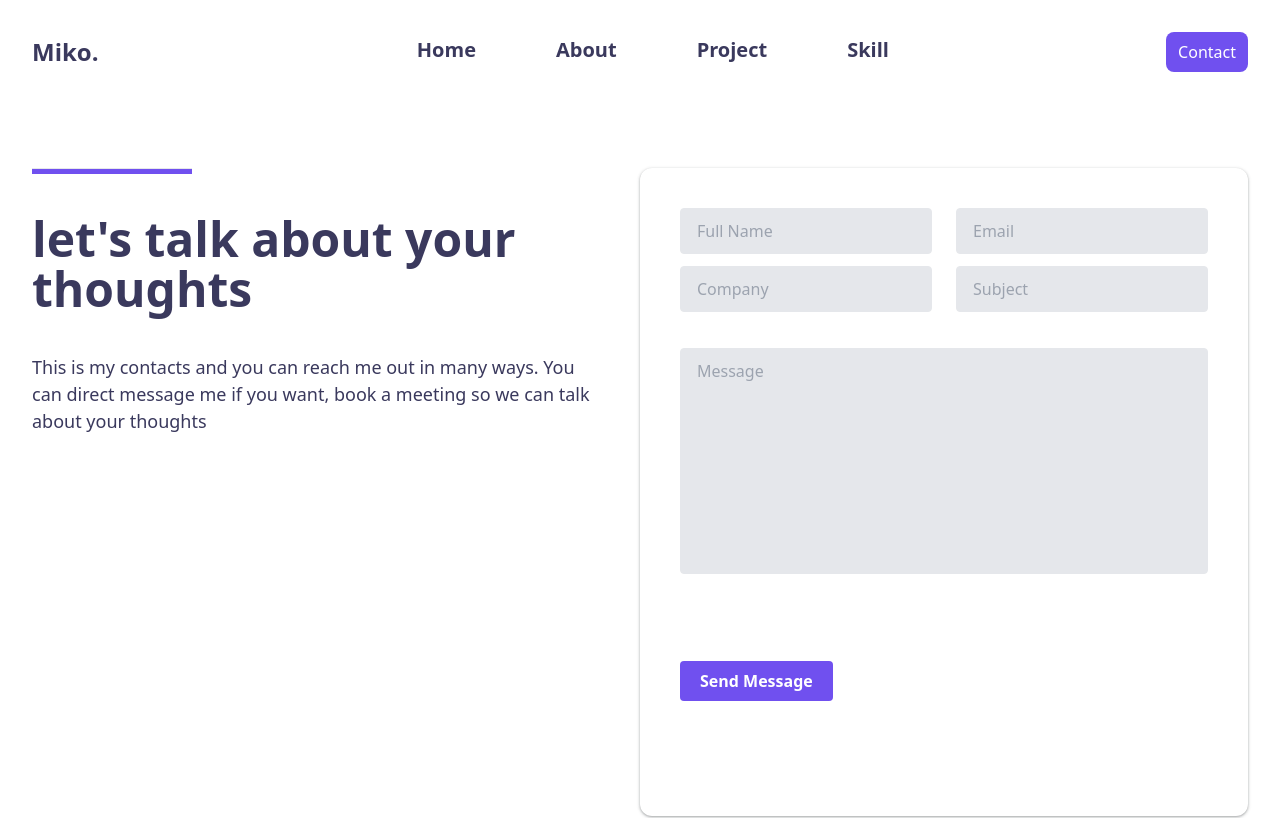
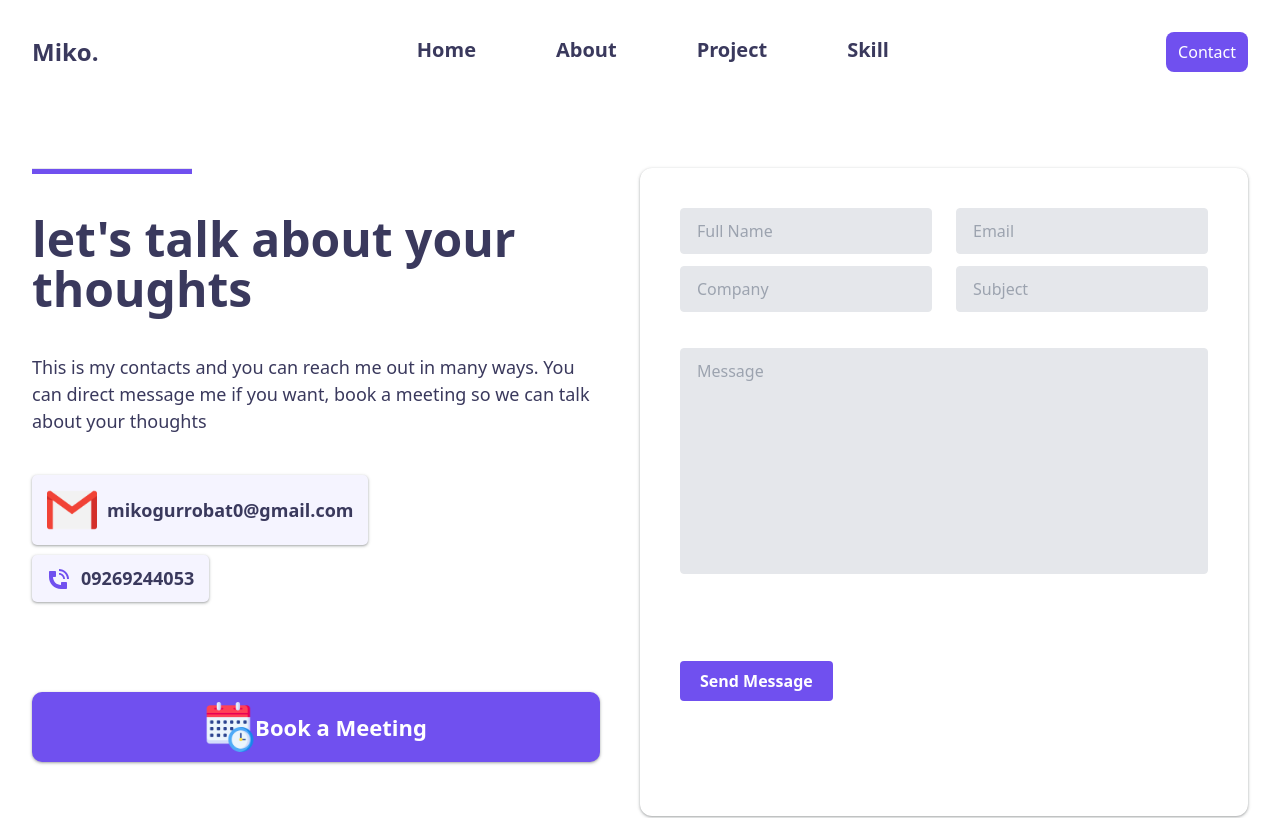
Before and after one commit to ikomcg/react-miko, a React (Create React App) app: page /contact in a window 1280 px wide. Shown: the top 818 px of the page. Built offline with nearby package versions, Linux system fonts and the light colour scheme.

Commit message:
projects page

```diff
--- a/src/Pages/Contacts/Contact.jsx
+++ b/src/Pages/Contacts/Contact.jsx
@@ -17,15 +17,14 @@ const Contact = () =>{
             case '/home':
                 setBol(false)
                 break;
-            case '/project':
+            case '/contact':
                 setBol(true)
                 break;
             default:
                 setBol(false)
         }
-
-
     },[])
+    console.log(bol)
     return (
         <div className='contact-home flex flex-row justify-between px-8 mb-40'>
             <div className="left-form w-1/2 flex flex-col pr-10">
```
